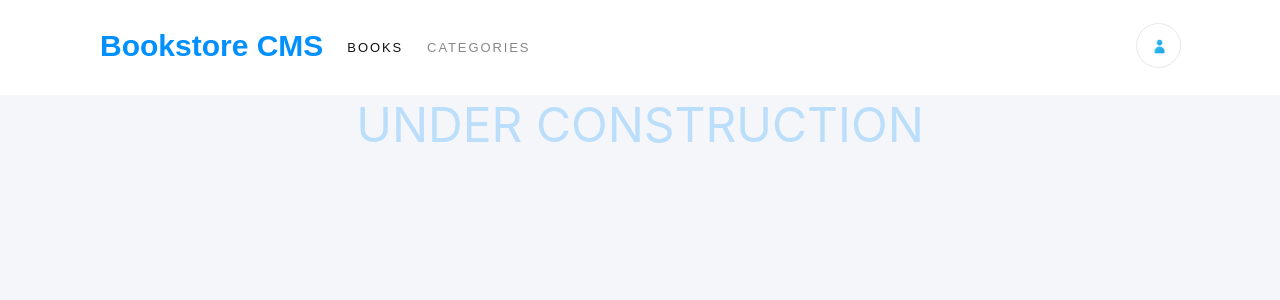
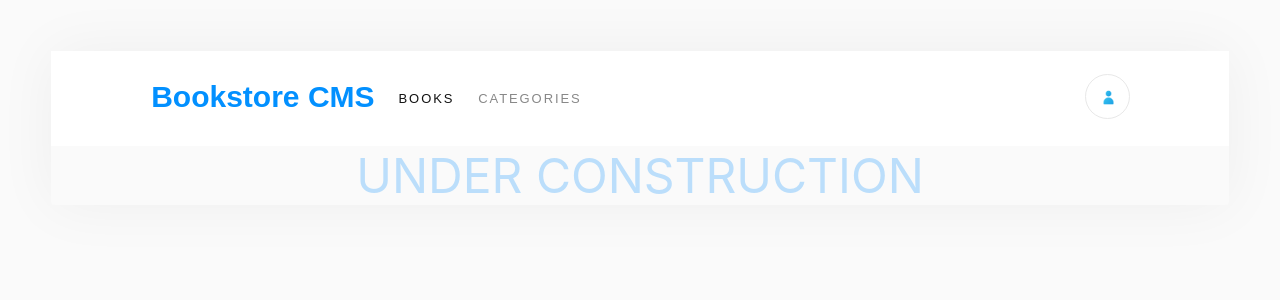
Before and after one commit to lily4178993/my-book-store, a React (Create React App) app: page /categories in a window 1280 px wide. Shown: the top 300 px of the page. Built offline with nearby package versions, Linux system fonts and the light colour scheme.

Commit message:
Add CSS styles to app root element

```diff
--- a/src/components/styles/BooksCard.module.css
+++ b/src/components/styles/BooksCard.module.css
@@ -18,7 +18,7 @@
   margin-bottom: 1em;
 
   @media (max-width: 768px) {
-    width: 90vw;
+    width: 83vw;
   }
 
   @media (max-width: 600px) {
--- a/src/index.css
+++ b/src/index.css
@@ -21,6 +21,7 @@
 
 body {
   margin: 0;
+  padding: 4%;
   font-family:
     -apple-system,
     BlinkMacSystemFont,
@@ -35,7 +36,16 @@ body {
     sans-serif;
   -webkit-font-smoothing: antialiased;
   -moz-osx-font-smoothing: grayscale;
-  background-color: var(--pale-grey);
+  background-color: var(--white);
+}
+
+#root {
+  width: 100%;
+  max-width: 1440px;
+  margin: 0 auto;
+  border-radius: 4px;
+  box-shadow: 0 0 60px 0 rgba(0, 0, 0, 0.05);
+  background-color: #fafafa;
 }
 
 code {
```
